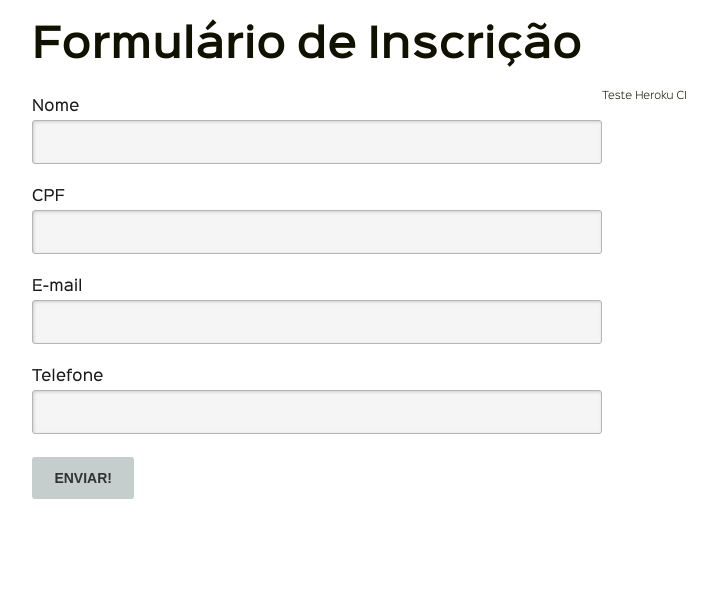
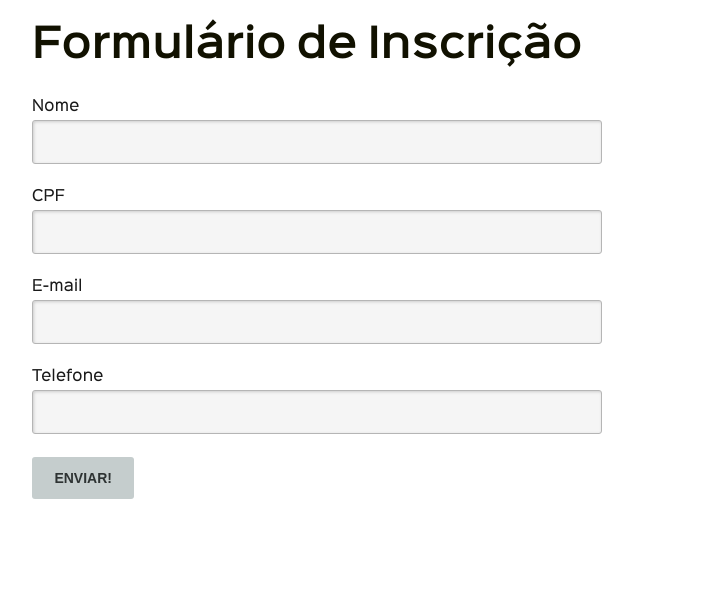
Before and after one commit to lgarciasbr/eventex, a Django app: page /inscricao/ in a window 1280 px wide. Shown: the part 90-689 px from the top of the page, without its empty margins (38-755 px from the left). Run offline with Django 3.2, Linux system fonts and the light colour scheme.

Commit message:
Remove tests

```diff
--- a/eventex/subscriptions/templates/subscriptions/subscription_form.html
+++ b/eventex/subscriptions/templates/subscriptions/subscription_form.html
@@ -6,7 +6,6 @@
     <section>
         <div class="content row padding-bottom-3 desktop-12 container">
             <h1>Formulário de Inscrição</h1>
-            Teste Heroku CI
             <div class="desktop-6">
                 <form action="." method="post">
                     {% csrf_token %}
```
